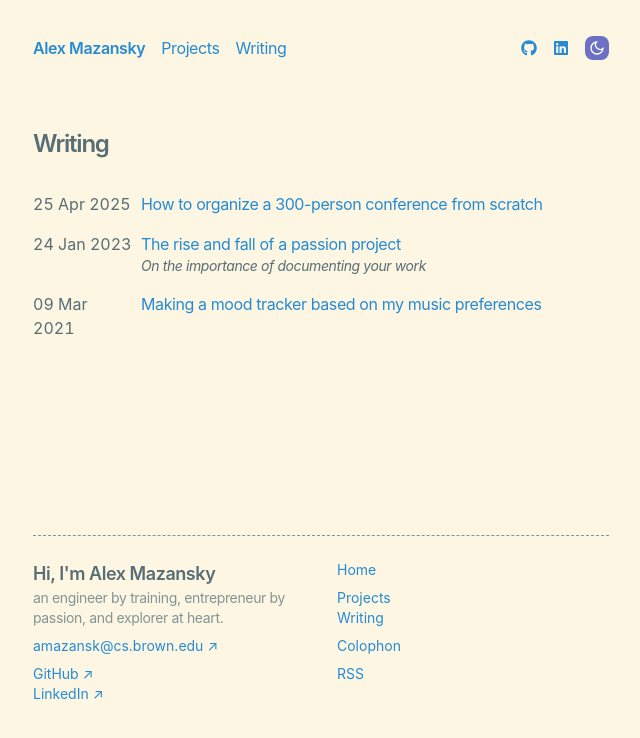
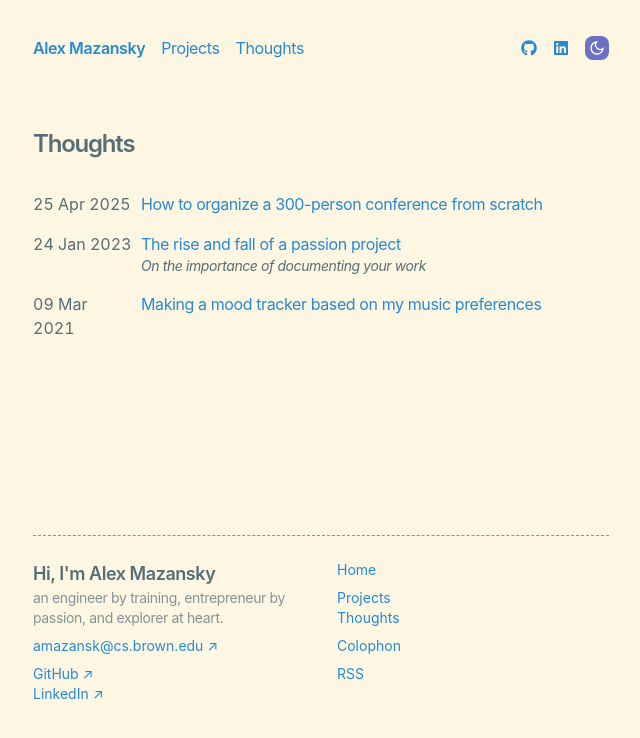
Before and after one commit to amazansky/alexmazansky.com, a Next.js app: page /posts in a window 1280 px wide. Shown: the top 738 px of the page, without its empty margins (319-959 px from the left). Built offline with nearby package versions, Linux system fonts and the light colour scheme.

Commit message:
rename writing -> thoughts

```diff
--- a/app/components/footer.tsx
+++ b/app/components/footer.tsx
@@ -32,7 +32,7 @@ export default function Footer() {
               <A href="/projects">Projects</A>
             </li>
             <li className="pb-2">
-              <A href="/posts">Writing</A>
+              <A href="/posts">Thoughts</A>
             </li>
             <li className="pb-2">
               <A href="/colophon">Colophon</A>
--- a/app/components/nav.tsx
+++ b/app/components/nav.tsx
@@ -15,7 +15,7 @@ const navItems = {
     bold: false,
   },
   "/posts": {
-    name: "Writing",
+    name: "Thoughts",
     bold: false,
   },
 };
--- a/app/posts/page.tsx
+++ b/app/posts/page.tsx
@@ -1,13 +1,13 @@
 import { BlogPosts } from "app/components/posts";
 
 export const metadata = {
-  title: "Writing",
+  title: "Thoughts",
 };
 
 export default function Page() {
   return (
     <section>
-      <h1 className="font-semibold text-2xl mb-8 tracking-tighter">Writing</h1>
+      <h1 className="font-semibold text-2xl mb-8 tracking-tighter">Thoughts</h1>
       <BlogPosts />
     </section>
   );
```
